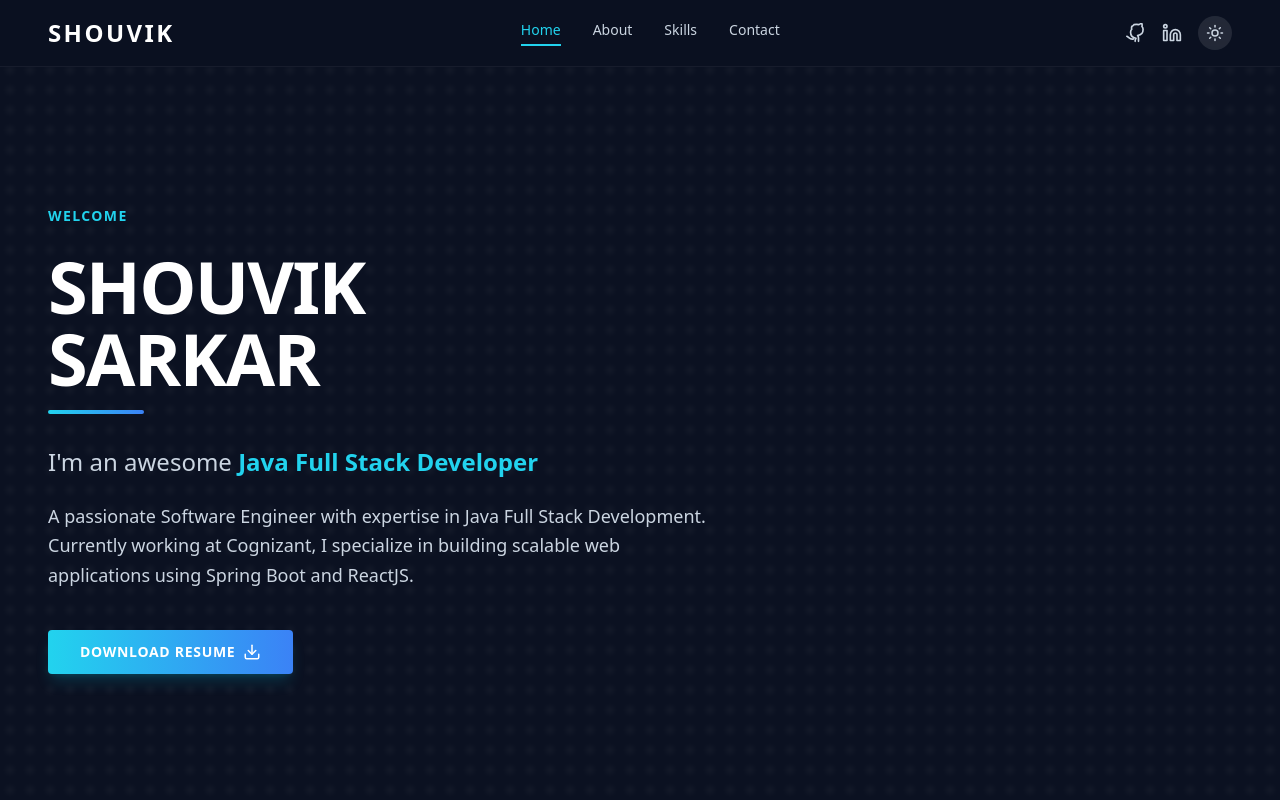
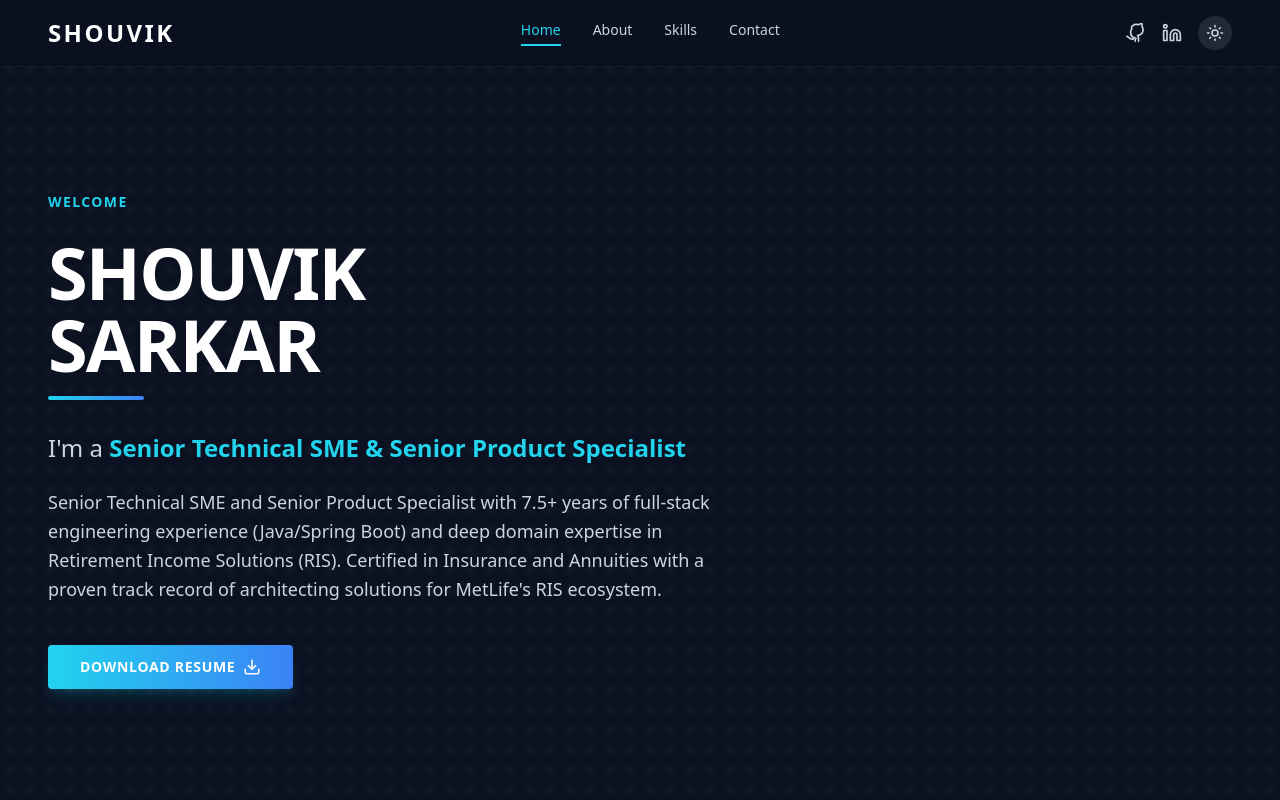
Before and after one commit to iamshouvik/shouvik-portfolio, a React (Vite) app: page / in a window 1280 px wide. Shown: the top 800 px of the page. Built offline with nearby package versions, Linux system fonts and the light colour scheme.

Commit message:
Update title to Senior Product Specialist

```diff
--- a/src/App.jsx
+++ b/src/App.jsx
@@ -91,11 +91,11 @@
             <motion.div variants={fadeIn} className="w-24 h-1 bg-gradient-to-r from-cyan-400 to-blue-500 mb-8 rounded-full"></motion.div>
 
             <motion.div variants={fadeIn} className="text-xl md:text-2xl mb-6">
-              I'm an awesome <span className="text-cyan-400 font-semibold">Java Full Stack Developer</span>
+              I'm a <span className="text-cyan-400 font-semibold">Senior Technical SME & Senior Product Specialist</span>
             </motion.div>
 
             <motion.p variants={fadeIn} className="text-lg opacity-80 leading-relaxed mb-10 max-w-2xl">
-              A passionate Software Engineer with expertise in Java Full Stack Development. Currently working at Cognizant, I specialize in building scalable web applications using Spring Boot and ReactJS.
+              Senior Technical SME and Senior Product Specialist with 7.5+ years of full-stack engineering experience (Java/Spring Boot) and deep domain expertise in Retirement Income Solutions (RIS). Certified in Insurance and Annuities with a proven track record of architecting solutions for MetLife's RIS ecosystem.
             </motion.p>
 
             <motion.div variants={fadeIn} className="flex flex-col sm:flex-row gap-4">
```
Also changed, not shown: 1 other file (tests, documents, lock files or other folders).
